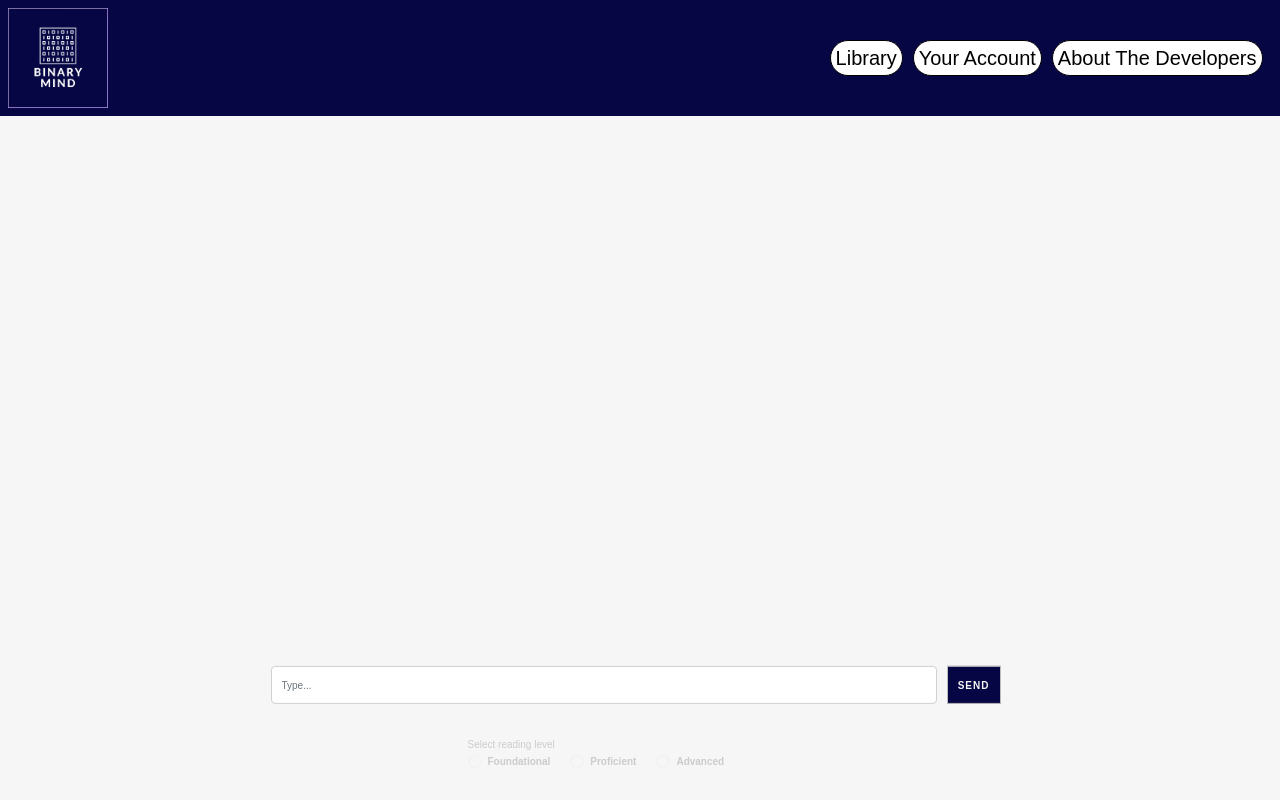
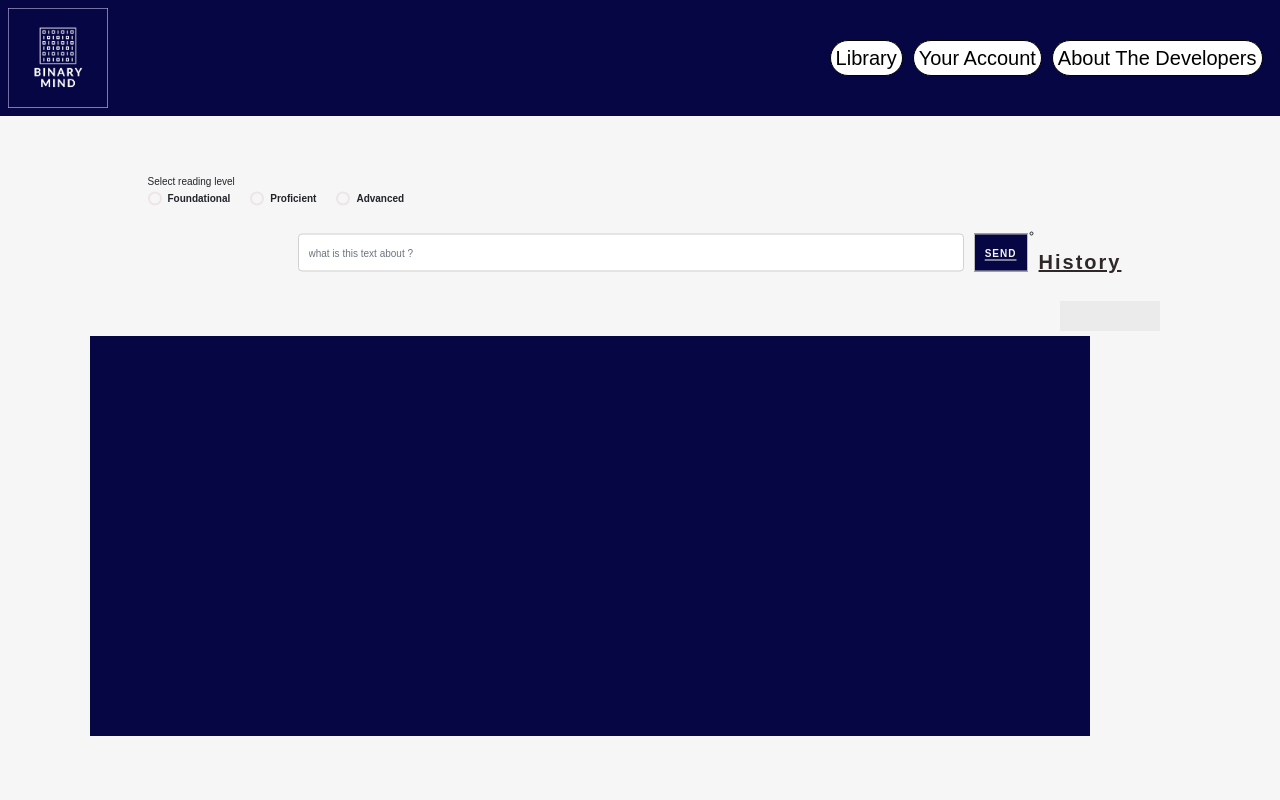
Before and after one commit to jasn4real/Capstone-frontend, a React (Create React App) app: page /comprehension in a window 1280 px wide. Built offline with nearby package versions, Linux system fonts and the light colour scheme; no server answers.

Commit message:
re position form and reading level, history tab in progress

```diff
--- a/public/index.html
+++ b/public/index.html
@@ -33,6 +33,7 @@
     <link rel="manifest" href="%PUBLIC_URL%/manifest.json" />
     <script src="https://cdn.jsdelivr.net/npm/bootstrap@5.3.0-alpha1/dist/js/bootstrap.bundle.min.js" integrity="sha384-w76AqPfDkMBDXo30jS1Sgez6pr3x5MlQ1ZAGC+nuZB+EYdgRZgiwxhTBTkF7CXvN" crossorigin="anonymous"></script>
 
+    <link rel="stylesheet" href="https://fonts.googleapis.com/css2?family=Material+Symbols+Outlined:opsz,wght,FILL,GRAD@20..48,100..700,0..1,-50..200" />
 
 
 
--- a/src/pages/ReadingComprehension.css
+++ b/src/pages/ReadingComprehension.css
@@ -1,4 +1,159 @@
-.rc-content {
+
+
+
+
+a {
+  text-decoration: none;
+  color: inherit;
+}
+
+/* * {
+  box-sizing: border-box;
+} */
+
+/* $menu_WIDTH: 150px; */
+
+.menu {
+  display: block;
+  position: relative;
+  cursor: pointer;
+}
+
+.menu-title {
+  display: block;
+  height: 40px;
+  padding: 9px 0 0;
+  text-decoration: underline;
+  /* background: rgb(243, 217, 45); */
+  text-align: center;
+  color: #302828;
+  letter-spacing: 0.2rem;
+  font-weight: bold;
+  transition: 0.3s background-color;
+  padding-left: inherit;
+  width: 10rem;
+}
+
+.menu-title:before {
+  content: "";
+  display: block;
+  height: 0;
+  /* border-top: 5px solid rgb(243, 217, 45); */
+  position: absolute;
+  top: 100%;
+  left: 0;
+  z-index: 101;
+  transition:
+    0.2s 0.2s border-top ease-out,
+    0.3s border-top-color;
+}
+
+.menu-title:hover { background: rgb(237, 234, 214); }
+.menu-title:hover:before { border-top-color: rgb(252, 250, 235); }
+
+.menu:hover > .menu-title:before {
+  border-top-width: 0;
+  transition:
+    0.2s border-top-width ease-in,
+    0.3s border-top-color;
+}
+
+.menu-title:after {
+  content: "";
+  display: block;
+  height: 0;
+  /* border-left: ($menu_WIDTH / 2) solid transparent;
+  border-right: ($menu_WIDTH / 2) solid transparent; */
+  border-bottom: 0 solid #ebebeb;
+  position: absolute;
+  bottom: 0;
+  left: 0;
+  z-index: 101;
+  transition: 0.2s border-bottom ease-in;
+}
+
+/* .menu:hover > .menu-title:after {
+  border-bottom-width: 5px;
+  transition: 0.2s 0.2s border-bottom-width ease-out;
+} */
+
+.menu-dropdown {
+  min-width: 100%;
+  padding: 15px 0;
+  position: absolute;
+  background: #ebebeb;
+  z-index: 100;
+  transition:
+    0.5s padding,
+    0.5s background;
+}
+
+.menu-dropdown:after {
+  content: "";
+  display: block;
+  height: 0;
+  border-top: 5px solid #ebebeb;
+  /* border-left: ($menu_WIDTH / 2) solid transparent;
+  border-right: ($menu_WIDTH / 2) solid transparent; */
+  position: absolute;
+  top: 100%;
+  left: 0;
+  z-index: 101;
+  transition: 0.5s border-top;
+}
+
+
+
+.menu-dropdown > * {
+  overflow: hidden;
+  height: 30px;
+  padding: 5px 10px;
+  background: rgba(5, 5, 5, 0);
+  white-space: nowrap;
+  transition:
+    0.5s height cubic-bezier(.73,.32,.34,1.5),
+    0.5s padding cubic-bezier(.73,.32,.34,1.5),
+    0.5s margin cubic-bezier(.73,.32,.34,1.5),
+    0.5s 0.2s color,
+    0.2s background-color;
+}
+
+.menu-dropdown > *:hover {
+  background: rgba(0,0,0,0.1);
+}
+
+.menu:not(:hover) > .menu-dropdown > * {
+  visibility: hidden;
+  height: 0;
+  padding-top: 0;
+  padding-bottom: 0;
+  margin: 0;
+  color: rgba(25,25,25,0);
+  transition:
+    0.5s 0.1s height,
+    0.5s 0.1s padding,
+    0.5s 0.1s margin,
+    0.3s color,
+    0.6s visibility;
+  z-index: 99;
+}
+
+.hList {
+  /* //overflow: hidden; */
+  float: right;
+    transform: translate(-150px, 110px);
+}
+
+/* .hList > * {
+  float: left;
+}
+
+.hList > * + * {
+  margin-left: 0;
+} */
+
+/**/
+.content {
   margin: 0;
   position: absolute;
   top: 50%;
@@ -8,14 +163,29 @@
   animation: fadeIn 5s;
 }
 
+.rc-content {
+  margin: 0;
+  position: absolute;
+  top: 50%;
+  left: 50%;
+  transform: translate(-55%, -16%);
+  width: 100rem;
+  height: -webkit-fill-available;
+  background-color: rgb(6,6,68)
+
+  }
+
   .rc-text {
-    font-size: medium;
+    font-size: 1.4rem;
     letter-spacing: 0.1rem;
     font-weight: 500;
+    margin-top: 2rem;
+    margin-left: 1rem;
+    color: whitesmoke;
   }
 
   .rc-form-box {
-    transform: translate(10%, 630%);
+    transform: translate(10rem, -13rem);
     display: flex;
     align-items: flex-start;
     width: 73rem;
@@ -30,17 +200,30 @@
     padding: 0.5em 1em;
     background-color: rgb(6, 6, 68);
     color: whitesmoke;
+    text-decoration: underline;
+    line-height: normal;
+    text-underline-position: under;
   }
 
+  .rc-submit-button:hover {
+    color: whitesmoke;
+
+  }
   .reading-level-radio {
     position: absolute;
-    transform: translate(27rem, 30rem);
-    opacity: 0.2;
+    transform: translate(-5rem, -19rem);
+    /* opacity: 0.2; */
     transition: opacity 0.3s ease;
   }
 
   .reading-level-radio:hover {
     opacity: 1;
+    color: rgb(32, 32, 121);
+  }
+
+  .reading-level-text {
+
+    font-weight: 500;
   }
 
   .group {
--- a/src/pages/ReadingComprehension.jsx
+++ b/src/pages/ReadingComprehension.jsx
@@ -27,6 +27,53 @@ export default function ReadingComprehension() {
   };
 
   return (
+    <div>
+      <ul class="hList">
+        <li>
+          <a href="#click" class="menu">
+            <h2 class="menu-title">History</h2>
+            <ul class="menu-dropdown">
+              <li>cat</li>
+              <li>dog</li>
+              <li>horse</li>
+              <li>cow</li>
+              <li>pig</li>
+            </ul>
+          </a>
+        </li>
+      </ul>
+
+      <div className="container content">
+        <div className="reading-level-radio">
+          <span className="reading-level-text">Select reading level</span>
+
+          <div class="group">
+            <input type="radio" name="rb" id="rb1" />
+            <label for="rb1">Foundational</label>
+            <input type="radio" name="rb" id="rb2" />
+            <label for="rb2">Proficient</label>
+            <input type="radio" name="rb" id="rb3" />
+            <label for="rb3">Advanced</label>
+          </div>
+        </div>
+        <Form
+          className="rc-form-box"
+          onSubmit={handleReadingComprehensionSubmit}
+        >
+          <Form.Group className="mb-3" controlId="formBasicPassword">
+            <Form.Control
+              type="text"
+              name="readingcomprehenstion"
+              placeholder="what is this text about ?"
+            />
+          </Form.Group>
+          <button className="rc-submit-button" type="submit">
+            SEND
+          </button>
+        </Form>
+        {/*  */}
+      </div>
+
       <div className="container rc-content">
         <div className="container rc-text">
           {" "}
@@ -41,30 +88,6 @@ export default function ReadingComprehension() {
             responseData && <div className="rc-text">{responseData}</div>
           )}
         </div>
-      <Form className="rc-form-box" onSubmit={handleReadingComprehensionSubmit}>
-        <Form.Group className="mb-3" controlId="formBasicPassword">
-          <Form.Control
-            type="text"
-            name="readingcomprehenstion"
-            placeholder="Type..."
-          />
-        </Form.Group>
-        <button className="rc-submit-button" type="submit">
-          SEND
-        </button>
-      </Form>
-      {/*  */}
-
-      <div className="reading-level-radio">
-        <span className="reading-level-text">Select reading level</span>
-        <div class="group">
-          <input type="radio" name="rb" id="rb1" />
-          <label for="rb1">Foundational</label>
-          <input type="radio" name="rb" id="rb2" />
-          <label for="rb2">Proficient</label>
-          <input type="radio" name="rb" id="rb3" />
-          <label for="rb3">Advanced</label>
-        </div>
       </div>
     </div>
   );
```
Lines whose indentation alone changed are shown as unchanged.
